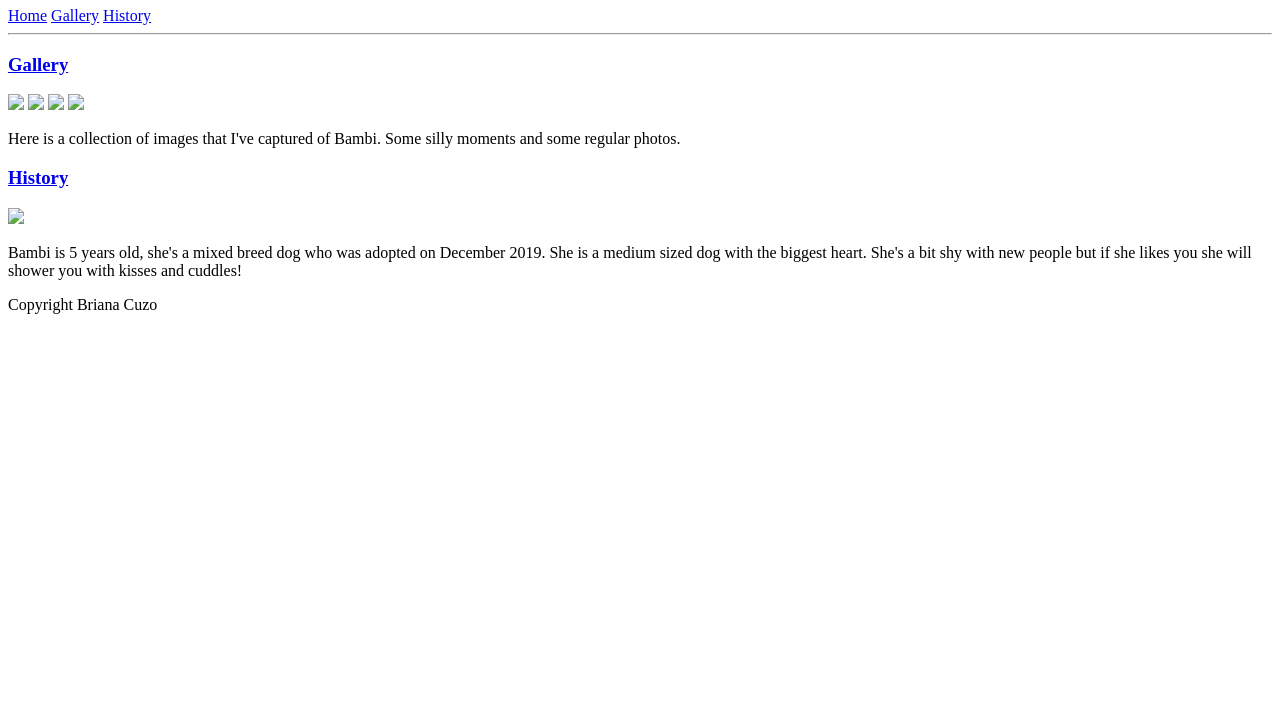
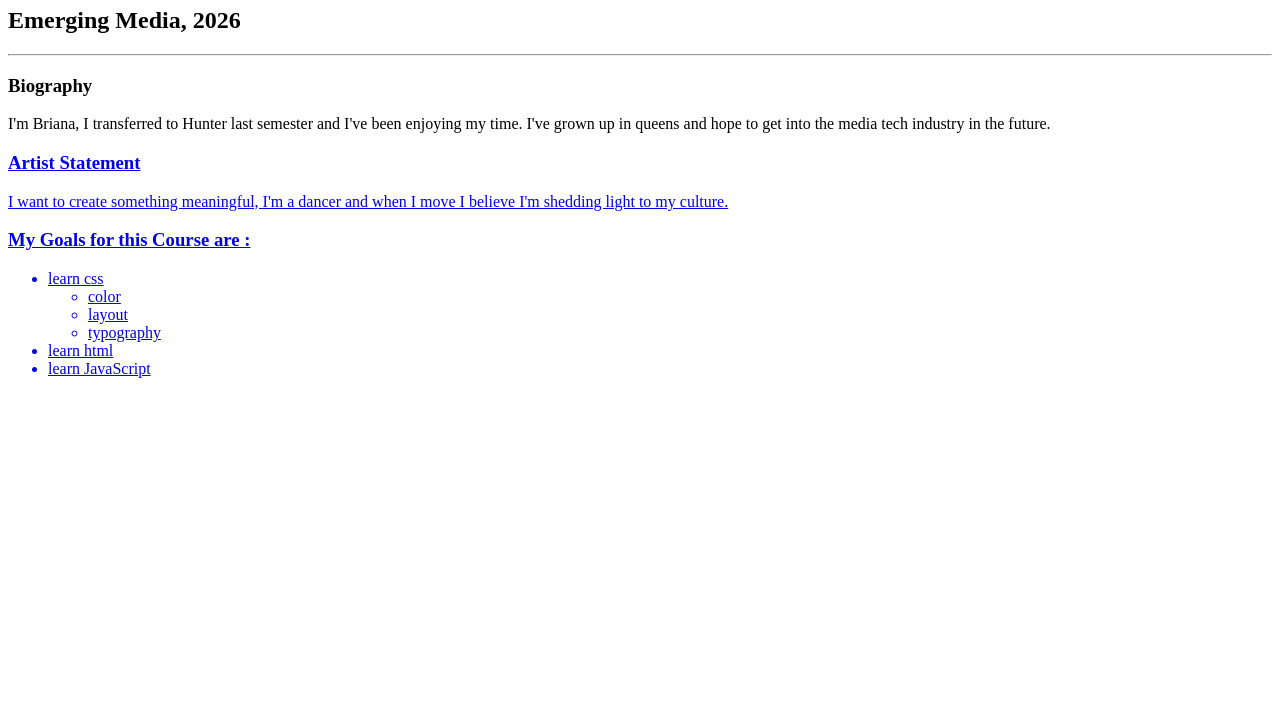
Before and after one commit to brianacuzo-boop/Medp285, a plain HTML site: page index.html in a window 1280 px wide. Shown: the part 73-800 px from the top of the page. Drawn offline with Linux system fonts and the light colour scheme.

Commit message:
Add files via upload

```diff
--- a/index.html
+++ b/index.html
@@ -1,43 +1,38 @@
+
 <!DOCTYPE html>
-<html>
-
 <head>
-
-	<meta charset="utf-8">
-	<title> My Dog - Bambi</title>
-
-	<link rel="stylesheet" type="text/css" href="styles.css">
+<!— behind the scene —>
+<meta charset=“UTF-8”>
+<title>
+Briana Cuzo, Student
+</title>
 </head>
 
 <body>
 
-	<div id="wrapper">
-		<header><h1>My Dog - Bambi</h1></header>
-	<nav>
-		<a href=" index. html">Home</a>
-		<a href="gallery. html">Gallery</a>
-		<a href="history. html">History</a>
-	</nav>
-	<hr>
-	<main>
-		<section>
-			<article>
-				<h1><a href="gallery.html">Gallery</a></h1>
-				<img src="Images/Bambieyes.jpg" width="100">
-				<img src="Images/Bambismile.jpg" width="100">
-				<img src="Images/Bambibunny.jpg" width="100">
-				<img src="Images/Bambifall.jpg" width="100">
-				<p>Here is a collection of images that I've captured of Bambi. Some silly moments and some regular photos.</p>
-			</article>
-			<article>
-				<h1><a href="history.html">History</a></h1>
-				<img src="Images/Bambimouth.jpg" width="
-				100">
-				<p>Bambi is 5 years old, she's a mixed breed dog who was adopted on December 2019. She is a medium sized dog with the biggest heart. She's a bit shy with new people but if she likes you she will shower you with kisses and cuddles!</p>
-				</article>
-			</section>
-		</main>
-		<footer>Copyright Briana Cuzo</footer>
-	</div>
+<h1>Briana Cuzo </h1>
+<h2>Emerging Media, 2026</h2>
+<hr>
+<h3>Biography  </h3>
+<p>
+I'm Briana, I transferred to Hunter last semester and I've been enjoying my time. I've grown up in queens and hope to get into the media tech industry in the future.<a href=“http://brianacuzo.com” </a>
+</p>
+
+<h3>Artist Statement </h3>
+I want to create something meaningful, I'm a dancer and when I move I believe I'm shedding light to my culture.
+<p>
+</p>
+<h3> My Goals for this Course are : </h3>
+<ul>
+    <li> learn css </li>
+        <ul>
+            <li> color </li>
+            <li>layout </li>
+            <li> typography </li>
+
+        </ul>
+    <li> learn html </li>
+    <li> learn JavaScript </li>
+</ul>
 </body>
 </html>
```
